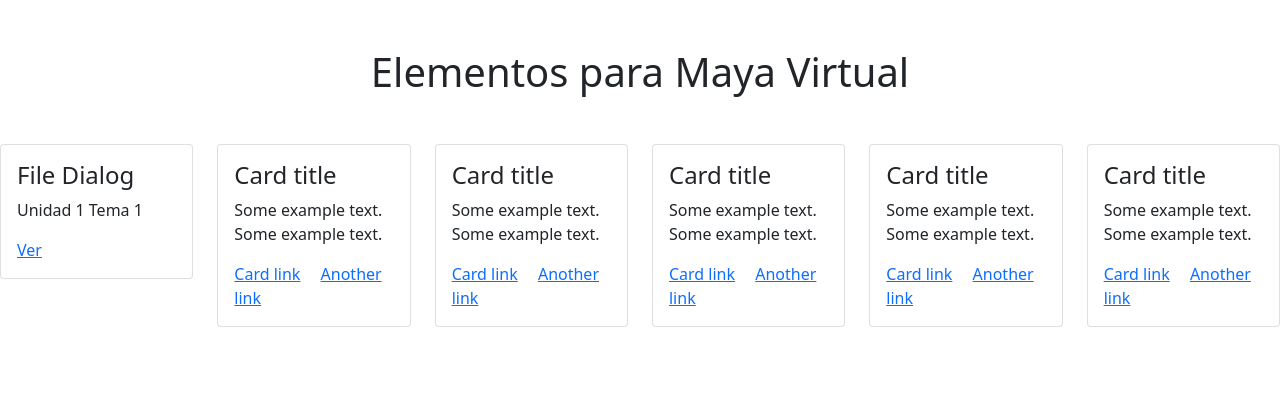
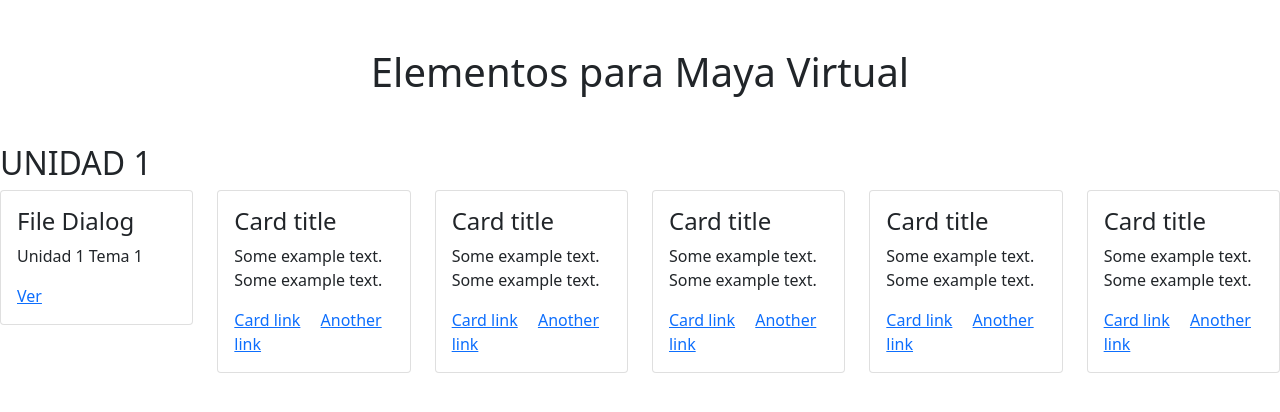
Before and after one commit to MoonBunny24/MayaVirtual, a plain HTML site: page index.html in a window 1280 px wide. Drawn offline with nearby package versions, Linux system fonts and the light colour scheme.

Commit message:
Update index.html

```diff
--- a/index.html
+++ b/index.html
@@ -14,6 +14,7 @@
     </div>
 
     <!-- --------------- FILA 1 --------------- -->
+    <h2>UNIDAD 1</h2>
     <div class="row">
         <!-- ---------- CARD 1 ---------- -->
         <div class="col-lg-2 col-md-4 col-sm-6 col-12">
```
